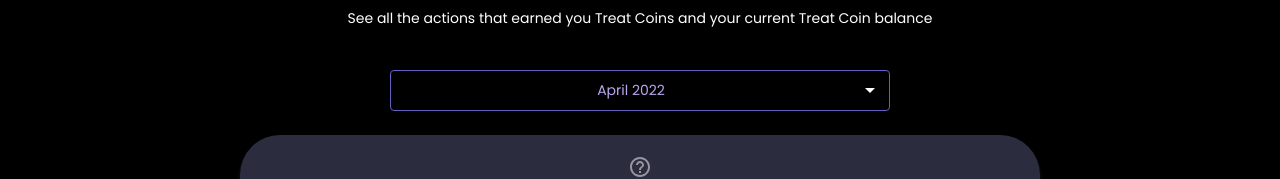
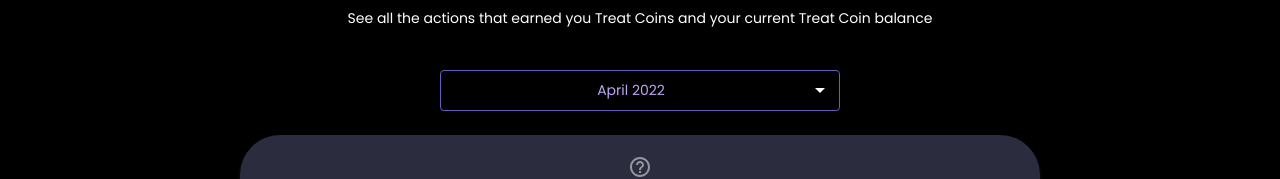
Before and after one commit to nikita0317/Ron, a React (Create React App) app: page /reset-password in a window 1280 px wide. Shown: the part 180-359 px from the top of the page. Built offline with nearby package versions, Linux system fonts and the light colour scheme.

Commit message:
Fix Selector width

```diff
--- a/src/pages/resetPassword.tsx
+++ b/src/pages/resetPassword.tsx
@@ -81,7 +81,7 @@ const ResetPassword = () => {
           <FormControl
             sx={{
               m: 1,
-              width: isMobile ? "50%" : "500px",
+              minWidth: isMobile ? "50%" : "400px",
               textAlign: "center"
             }}
           >
```
